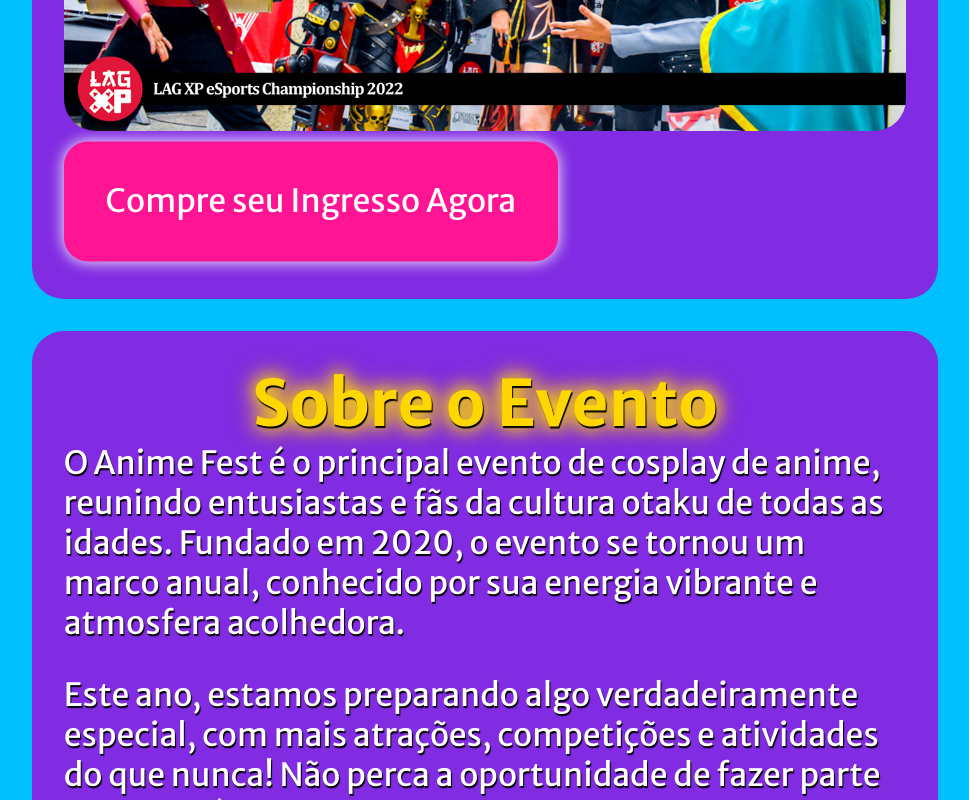
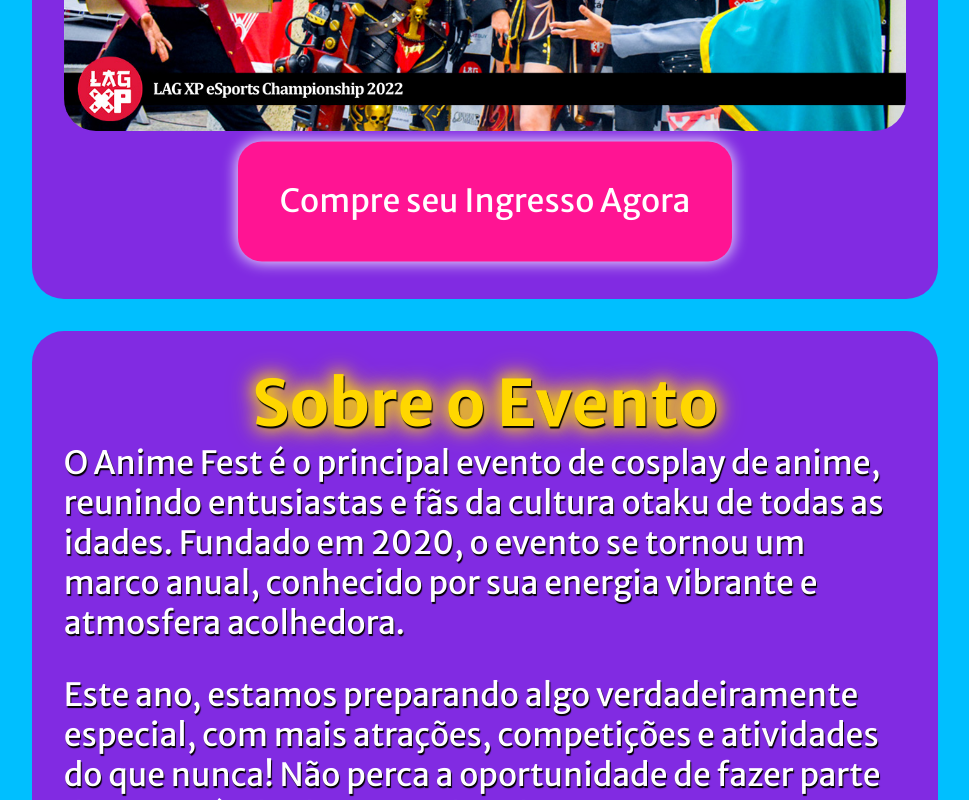
Before and after one commit to denerbatista/landing, a React (Vite) app: page / in a window 1280 px wide. Shown: the part 700-1500 px from the top of the page, without its empty margins (155-1124 px from the left). Built offline with nearby package versions, Linux system fonts and the light colour scheme.

Commit message:
feat: centralize component button-default

```diff
--- a/src/components/ButtonDefault/index.tsx
+++ b/src/components/ButtonDefault/index.tsx
@@ -6,7 +6,7 @@ function ButtonDefault(props: { title: string; url: string }) {
   };
 
   return (
-    <a href={props.url}>
+    <a href={props.url} id="a-button-default">
       <button onClick={clickEnviar} className="button-default">
         {props.title}
       </button>
--- a/src/components/ButtonDefault/style.css
+++ b/src/components/ButtonDefault/style.css
@@ -16,3 +16,10 @@
     color: #ff1493;
   }
 }
+
+#a-button-default {
+  text-decoration: none;
+  display: flex;
+  width: 100%;
+  justify-content: center;
+}
```
Lines whose indentation alone changed are shown as unchanged.
